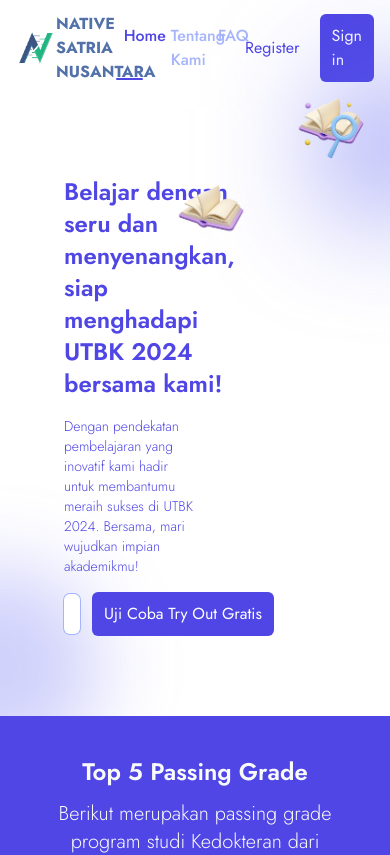
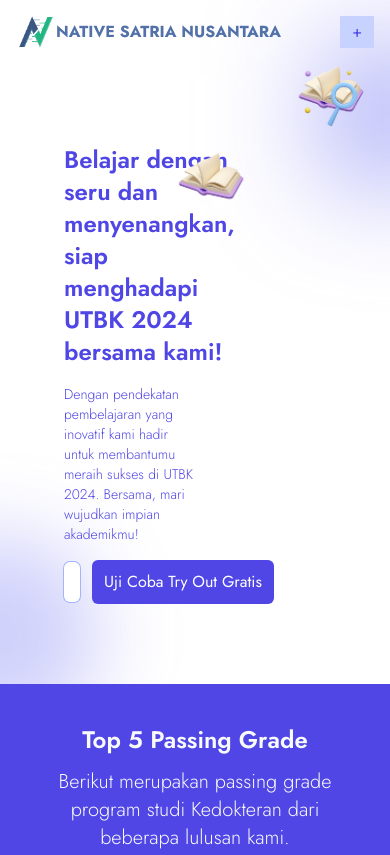
Before and after one commit to aqordeon/nativemed, a Nuxt app: page / in a window 390 px wide. Shown: the top 855 px of the page. Built offline with nearby package versions, Linux system fonts and the light colour scheme.

Commit message:
Responsive: Navbar mobile

```diff
--- a/components/Layouts/Navbar.vue
+++ b/components/Layouts/Navbar.vue
@@ -6,20 +6,35 @@
 		</div>
 
 		<!-- Navbar: Menu -->
-			<div class="grid grid-cols-3 justify-between gap-x-5 lg:gap-x-8 xl:gap-x-11 place-content-center">
-				<NuxtLink :to="navbar.url" v-for="(navbar, index) in navbarList" :key="index" class="group relative text-center font-medium">
-					<p class="px-2 lg:px-4" :class="[route.path.includes(navbar.url.slice(0, -1).toLowerCase()) ? 'text-native-600' : 'text-native-300 hover:text-native-500']">{{ navbar.name }}</p>
-					<div :class="[route.path.includes(navbar.url.slice(0, -1).toLowerCase()) ? 'bg-native-600 w-full left-0' : 'bg-native-300 w-0 left-1/2 group-hover:w-1/2 group-hover:left-[25%]']" class="absolute -bottom-2 h-0.5 rounded-full transition-all duration-200 ease-in-out" />
+		<div class="hidden md:grid grid-cols-3 justify-between gap-x-5 lg:gap-x-8 xl:gap-x-11 place-content-center">
+			<NuxtLink :to="navbar.url" v-for="(navbar, index) in navbarList" :key="index"
+				class="group relative text-center font-medium">
+				<p class="px-2 lg:px-4"
+					:class="[route.path.includes(navbar.url.slice(0, -1).toLowerCase()) ? 'text-native-600' : 'text-native-300 hover:text-native-500']">
+					{{ navbar.name }}</p>
+				<div :class="[route.path.includes(navbar.url.slice(0, -1).toLowerCase()) ? 'bg-native-600 w-full left-0' : 'bg-native-300 w-0 left-1/2 group-hover:w-1/2 group-hover:left-[25%]']"
+					class="absolute -bottom-2 h-0.5 rounded-full transition-all duration-200 ease-in-out" />
 			</NuxtLink>
 		</div>
 
 		<!-- Navbar: Register/Sign in -->
-			<div class="flex gap-x-3 lg:gap-x-6">
+		<div class="hidden md:flex gap-x-3 lg:gap-x-6">
 			<NuxtLink to="/register" class="group relative flex px-2 items-center cursor-pointer">
 				<p>Register</p>
-					<div :class="[route.path.includes('/register') ? 'bg-native-600 w-full left-0' : 'bg-native-300 w-0 left-1/2 group-hover:w-1/2 group-hover:left-[25%]']" class="absolute -bottom-0 h-0.5 bg-native-600 rounded-full transition-all duration-200 ease-in-out" />
+				<div :class="[route.path.includes('/register') ? 'bg-native-600 w-full left-0' : 'bg-native-300 w-0 left-1/2 group-hover:w-1/2 group-hover:left-[25%]']"
+					class="absolute -bottom-0 h-0.5 bg-native-600 rounded-full transition-all duration-200 ease-in-out" />
 			</NuxtLink>
 			<div class="px-3 py-2.5 rounded-md bg-native-600 text-white cursor-pointer hover:bg-native-500">Sign in</div>
+		</div>
+
+		<!-- Hamburger -->
+		<div class="md:hidden">
+			<div class="bg-native-200 px-3 py-1 cursor-pointer" @click="isHamburgerOpen = !isHamburgerOpen">+</div>
+			<div v-if="isHamburgerOpen" class="z-30 bg-white/70 left-0 bottom-0 fixed w-full h-[93%]" />
+			<div class="z-40 fixed bottom-0 bg-red-500 h-[93%] w-4/6 transition-all duration-200 ease-in-out" :class="[isHamburgerOpen ? 'right-0' : '-right-full']">
+
+			</div>
+
 		</div>
 		<!-- <div class="bg-indigo-500 flex gap-x-2">
 			<NuxtLink to="/">Index</NuxtLink>
@@ -44,6 +59,8 @@ const logout = () => {
 	router.push("/login")
 }
 
+const isHamburgerOpen = ref(false)
+
 const navbarList = [
 	{
 		name: 'Home',
@@ -60,5 +77,3 @@ const navbarList = [
 ]
 
 </script>
-
-<style lang="scss"></style>
--- a/layouts/default.vue
+++ b/layouts/default.vue
@@ -2,8 +2,8 @@
 	<Title>Native Med</Title>
 	<div class="text-native-600 overflow-hidden">
 		<CommonsDebugComp v-if="isDebug" />
-		<LayoutsNavbar class="relative z-10" />
-		<main class="">
+		<LayoutsNavbar class="fixed top-0 left-0 z-20 md:relative" />
+		<main class="mt-16 md:mt-0 isolate">
 			<slot />
 		</main>
 		<LayoutsFooterBar />
```
Lines whose indentation alone changed are shown as unchanged.
